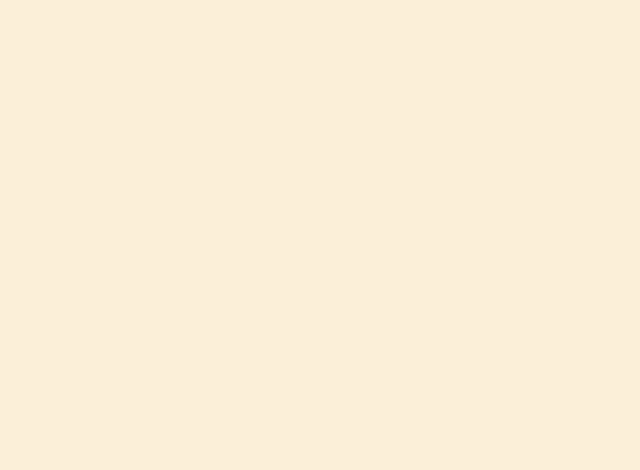
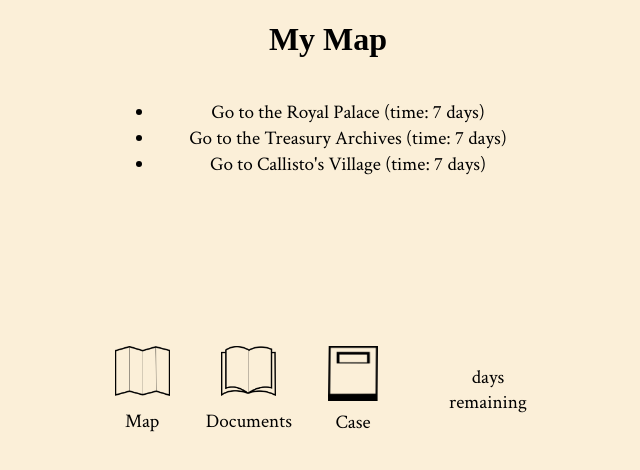
Before and after one commit to ivo-de-v/evenir-case-files, a React (Create React App) app: page /mapscreen in a window 1280 px wide. Shown: the top 470 px of the page, without its empty margins (312-952 px from the left). Built offline with nearby package versions, Linux system fonts and the light colour scheme; a web font is replaced by a local one.

Commit message:
implement css grid in Places, update routes in App

```diff
--- a/src/App.css
+++ b/src/App.css
@@ -52,7 +52,7 @@ button {
 }
 
 .modal-mydocuments {
-  top: 80%;
+  top: 40%;
   left: 50%;
   transform: translate(-50%, -50%);
 }
@@ -94,20 +94,6 @@ button {
 
 .map-screen {
   font-size: 1.5vw;
-}
-
-.footer {
-  position: absolute;
-  top: 75%;
-  left: 50%;
-  -moz-transform: translateX(-50%) translateY(-50%);
-  -webkit-transform: translateX(-50%) translateY(-50%);
-  transform: translateX(-50%) translateY(-50%);
-  width: 30%;
-  text-align: center;
-  font-size: 1.5vw;
-  display: grid;
-  grid-template-columns: 1fr 1fr 1fr 1fr;
 }
 
 .footer-link {
@@ -171,3 +157,29 @@ button {
   grid-area: closebutton;
   text-align: center;
 }
+
+.place-grid {
+  display: grid;
+  grid-template-columns: 1fr 1fr 1fr;
+  grid-template-rows: auto;
+  grid-template-areas:
+    " . title . "
+    ". documents . "
+    " . footer . ";
+}
+.place-documents {
+  grid-area: documents;
+  text-align: center;
+}
+
+.footer {
+  grid-area: footer;
+  padding-top: 35%;
+}
+
+.footer-inner {
+  text-align: center;
+  font-size: 1.5vw;
+  display: grid;
+  grid-template-columns: 1fr 1fr 1fr 1fr;
+}
--- a/src/App.js
+++ b/src/App.js
@@ -6,7 +6,6 @@ import Village from "./components/Village";
 import MapScreen from "./components/MapScreen";
 import MyDocuments from "./components/MyDocuments";
 import MyCase from "./components/MyCase";
-import Wrapper from "./components/Wrapper";
 import Cutscene from "./components/Cutscene";
 import { HTML5Backend } from "react-dnd-html5-backend";
 import { DndProvider } from "react-dnd";
@@ -19,37 +18,33 @@ function App() {
         <Router>
           <Switch>
             <Route path="/" exact>
-              <Cutscene></Cutscene>
+              <Cutscene />
             </Route>
-            <Route path="/places">
-              <Wrapper>
-                <Route path="/places/mapscreen" exact>
-                  <MapScreen></MapScreen>
-                </Route>
-                <Route path="/places/royalpalace" exact>
-                  <RoyalPalace></RoyalPalace>
-                </Route>
-                <Route path="/places/treasuryarchives" exact>
-                  <TreasuryArchives></TreasuryArchives>
-                </Route>
-                <Route path="/places/village" exact>
-                  <Village></Village>
-                </Route>
-              </Wrapper>
+            <Route path="/mapscreen">
+              <MapScreen />
+            </Route>
+            <Route path="/royalpalace">
+              <RoyalPalace />
+            </Route>
+            <Route path="/treasuryarchives">
+              <TreasuryArchives />
+            </Route>
+            <Route path="/village">
+              <Village />
             </Route>
           </Switch>
 
           <Route path="/mydocuments" exact>
             <div className="centred">
-              <MyDocuments></MyDocuments>
+              <MyDocuments />
             </div>
           </Route>
           <Route path="/mycase" exact>
-            <MyCase></MyCase>
+            <MyCase />
           </Route>
           <Route path="/presentscreen" exact>
             <div className="centred">
-              <PresentScreen></PresentScreen>
+              <PresentScreen />
             </div>
           </Route>
         </Router>
--- a/src/components/Cutscene.jsx
+++ b/src/components/Cutscene.jsx
@@ -11,7 +11,7 @@ class Cutscene extends Component {
     return (
       <div className="centred">
         <p>This is where the initial cutscene will go</p>
-        <Link to="/places/mapscreen" className="footer-link-text">
+        <Link to="/mapscreen" className="footer-link-text">
           Ok
         </Link>
       </div>
--- /dev/null
+++ b/src/components/Footer.jsx
@@ -0,0 +1,33 @@
+import React from "react";
+import MapButton from "./MapButton";
+import MyCaseButton from "./MyCaseButton";
+import MyDocumentsButton from "./MyDocumentsButton";
+import { withRouter } from "react-router-dom";
+import TimeDisplay from "./TimeDisplay";
+
+const Footer = (props) => {
+  return (
+    <>
+      {props.location.pathname === "/places/mapscreen" ? (
+        <>
+          <div className="footer-inner">
+            <MyDocumentsButton></MyDocumentsButton>
+            <MyCaseButton></MyCaseButton>
+            <TimeDisplay></TimeDisplay>
+          </div>
+        </>
+      ) : (
+        <>
+          <div className="footer-inner">
+            <MapButton></MapButton>
+            <MyDocumentsButton></MyDocumentsButton>
+            <MyCaseButton></MyCaseButton>
+            <TimeDisplay></TimeDisplay>
+          </div>
+        </>
+      )}
+    </>
+  );
+};
+
+export default withRouter(Footer);
--- a/src/components/MapButton.jsx
+++ b/src/components/MapButton.jsx
@@ -3,7 +3,7 @@ import { Link } from "react-router-dom";
 
 function MapButton() {
   return (
-    <Link to="/places/mapscreen" className="footer-link footer-link-map">
+    <Link to="/mapscreen" className="footer-link footer-link-map">
       <div className="footer-link-text">Map</div>
     </Link>
   );
--- a/src/components/MapScreen.jsx
+++ b/src/components/MapScreen.jsx
@@ -1,28 +1,36 @@
 import React, { Component } from "react";
 import { NavLink } from "react-router-dom";
+import Footer from "./Footer";
 
 class MapScreen extends Component {
   render() {
     return (
-      <div className="centred map-screen">
+      <div className="place-grid map-screen">
+        <div className="case-title">
           <h1> My Map</h1>
+        </div>
+        <div className="place-documents">
           <ul>
             <li>
-            <NavLink to="/places/royalpalace">
+              <NavLink to="/royalpalace">
                 Go to the Royal Palace (time: 7 days)
               </NavLink>
             </li>
             <li>
-            <NavLink to="/places/treasuryarchives">
+              <NavLink to="/treasuryarchives">
                 Go to the Treasury Archives (time: 7 days)
               </NavLink>
             </li>
             <li>
-            <NavLink to="/places/village">
+              <NavLink to="/village">
                 Go to Callisto's Village (time: 7 days)
               </NavLink>
             </li>
           </ul>
+        </div>
+        <div className="footer">
+          <Footer />
+        </div>
       </div>
     );
   }
--- a/src/components/RoyalPalace.jsx
+++ b/src/components/RoyalPalace.jsx
@@ -6,6 +6,7 @@ import {
   KingsOfEvenir,
   Letters,
 } from "../utils/documentTexts";
+import Footer from "./Footer";
 
 class RoyalPalace extends Component {
   componentDidMount() {
@@ -15,10 +16,13 @@ class RoyalPalace extends Component {
 
   render() {
     return (
-      <div className="centred">
-        <h1 className="title">This is the Royal Palace</h1>
-        <p>It will take you 2 days to read the documents here</p>
-        <div className="document-container">
+      <div className="place-grid">
+        <div className="case-title">
+          <h1 className="title">This is the Treasury Archive</h1>
+          <p>It will take you 2 days to read the documents here</p>
+        </div>
+
+        <div className="place-documents">
           <div className="document-preview">
             <DocumentPreview
               preview={KingsOfEvenir}
@@ -35,6 +39,9 @@ class RoyalPalace extends Component {
             <DocumentPreview preview={Letters} text={Letters}></DocumentPreview>
           </div>
         </div>
+        <div className="footer">
+          <Footer />
+        </div>
       </div>
     );
   }
--- a/src/components/TreasuryArchive.jsx
+++ b/src/components/TreasuryArchive.jsx
@@ -7,6 +7,7 @@ import {
 } from "../utils/documentTexts";
 import { updateHistory, updateTime } from "../utils/scripts";
 import DocumentPreview from "./DocumentPreview";
+import Footer from "./Footer";
 
 class TreasuryArchive extends Component {
   componentDidMount() {
@@ -15,10 +16,13 @@ class TreasuryArchive extends Component {
   }
   render() {
     return (
-      <div className="centred">
-        <h1 className="title">This is the Treasury Archive</h1>
-        <p>It will take you 2 days to read the documents here</p>
-        <div className="document-container">
+      <div className="place-grid">
+        <div className="case-title">
+          <h1 className="title">This is the Treasury Archive</h1>
+          <p>It will take you 2 days to read the documents here</p>
+        </div>
+
+        <div className="place-documents">
           <div className="document-preview">
             <DocumentPreview
               preview={economicReports}
@@ -44,6 +48,9 @@ class TreasuryArchive extends Component {
             ></DocumentPreview>
           </div>
         </div>
+        <div className="footer">
+          <Footer />
+        </div>
       </div>
     );
   }
--- a/src/components/Village.jsx
+++ b/src/components/Village.jsx
@@ -2,6 +2,7 @@ import React, { Component } from "react";
 import { updateHistory, updateTime } from "../utils/scripts";
 import { VillageElder } from "../utils/documentTexts";
 import DocumentPreview from "./DocumentPreview";
+import Footer from "./Footer";
 
 class Village extends Component {
   componentDidMount() {
@@ -10,10 +11,13 @@ class Village extends Component {
   }
   render() {
     return (
-      <div className="centred">
-        <h1> This is Callisto's Village</h1>
-        <p>It will take you 2 days to read the documents here</p>
-        <div className="document-container">
+      <div className="place-grid">
+        <div className="case-title">
+          <h1> This is Callisto's Village</h1>
+          <p>It will take you 2 days to read the documents here</p>
+        </div>
+
+        <div className="place-documents">
           <div className="document-preview">
             <DocumentPreview
               preview={VillageElder}
@@ -21,6 +25,9 @@ class Village extends Component {
             ></DocumentPreview>
           </div>
         </div>
+        <div className="footer">
+          <Footer />
+        </div>
       </div>
     );
   }
--- a/src/components/Wrapper.jsx
+++ /dev/null
@@ -1,36 +0,0 @@
-import React from "react";
-import MapButton from "./MapButton";
-import MyCaseButton from "./MyCaseButton";
-import MyDocumentsButton from "./MyDocumentsButton";
-import { withRouter } from "react-router-dom";
-import TimeDisplay from "./TimeDisplay";
-
-const Wrapper = (props) => {
-  return (
-    <>
-      <div>{props.children}</div>
-      <div>
-        {props.location.pathname === "/places/mapscreen" ? (
-          <>
-            <div className="footer">
-              <MyDocumentsButton></MyDocumentsButton>
-              <MyCaseButton></MyCaseButton>
-              <TimeDisplay></TimeDisplay>
-            </div>
-          </>
-        ) : (
-          <>
-            <div className="footer">
-              <MapButton></MapButton>
-              <MyDocumentsButton></MyDocumentsButton>
-              <MyCaseButton></MyCaseButton>
-              <TimeDisplay></TimeDisplay>
-            </div>
-          </>
-        )}
-      </div>
-    </>
-  );
-};
-
-export default withRouter(Wrapper);
```
Also changed, not shown: 1 other file (tests, documents, lock files or other folders). Lines whose indentation alone changed are shown as unchanged.
